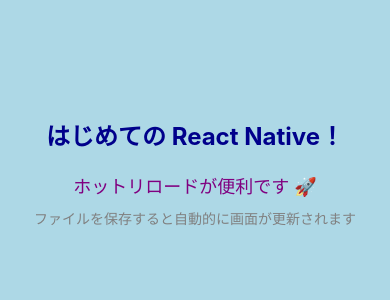
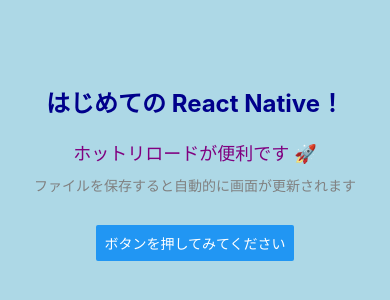
Before and after one commit to tocchi-739/ReactNativeTutorial, a React Native app: screen / in a window 390 px wide. Shown: the part 250-550 px from the top of the page. Built offline with nearby package versions, Linux system fonts and the light colour scheme.

Commit message:
ボタン追加

```diff
--- a/App.tsx
+++ b/App.tsx
@@ -5,6 +5,8 @@
   useColorScheme,
   View,
   Text,
+  Button,
+  Alert,
 } from 'react-native';
 
 function App() {
@@ -18,6 +20,13 @@
       <Text style={styles.description}>
         ファイルを保存すると自動的に画面が更新されます
       </Text>
+
+      <Button
+        title="ボタンを押してみてください"
+        onPress={() => {
+          Alert.alert('ボタンが押されました！');
+        }}
+      />
     </View>
   );
 }
@@ -44,6 +53,7 @@
     fontSize: 14,
     color: 'gray',
     textAlign: 'center',
+    marginBottom: 30, // ← ボタンとの間に余白
   },
 });
 
```
